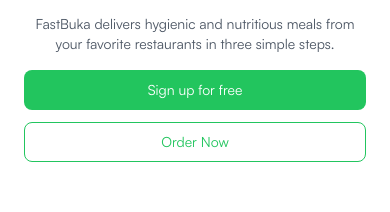
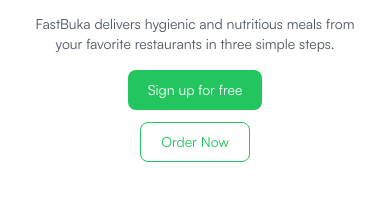
Before and after one commit to fastbuka/www.fastbuka.com, a Next.js app: page / in a window 390 px wide. Shown: the part 193-405 px from the top of the page. Built offline with nearby package versions, Linux system fonts and the light colour scheme.

Commit message:
More Links made on the Landing Page

```diff
--- a/src/components/Hero.tsx
+++ b/src/components/Hero.tsx
@@ -3,6 +3,7 @@
 import { useEffect, useState } from "react";
 import Image from "next/image";
 import { Button } from "@/components/ui/button";
+import Link from "next/link";
 
 export default function Hero() {
   const [showFoodImage, setShowFoodImage] = useState(true);
@@ -30,8 +31,12 @@
             FastBuka delivers hygienic and nutritious meals from your favorite restaurants in three simple steps.
           </p>
           <div className="flex flex-col sm:flex-row space-y-3 sm:space-y-0 sm:space-x-3 md:space-x-4 justify-center">
-            <Button className="bg-green-500 text-white px-5 sm:px-6 md:px-7 py-3 md:py-4 rounded-lg text-sm sm:text-base">Sign up for free</Button>
-            <Button className="bg-transparent border border-green-500 text-green-500 px-5 sm:px-6 md:px-7 py-3 md:py-4 rounded-lg text-sm sm:text-base">Order Now</Button>
+            <Link href="/auth/register">
+              <Button className="bg-green-500 text-white px-5 sm:px-6 md:px-7 py-3 md:py-4 rounded-lg text-sm sm:text-base">Sign up for free</Button>
+            </Link>
+            <Link href="/menu">
+              <Button className="bg-transparent border border-green-500 text-green-500 px-5 sm:px-6 md:px-7 py-3 md:py-4 rounded-lg text-sm sm:text-base">Order Now</Button>
+            </Link>
           </div>
         </div>
       </div>
@@ -70,7 +75,9 @@
             <p className="text-base md:text-xl text-white">
               Craving a delicious meal but short on time? We&apos;ve got you covered with our fast and fresh delivery service. Place your order and enjoy hot, freshly-prepared dishes delivered right to your doorstep. Satisfaction guaranteed!
             </p>
-            <Button className="bg-white text-green-500 px-7 md:px-9 py-7 md:py-9 rounded-full text-base md:text-lg font-semibold w-[180px] md:w-[220px]">See menu</Button>
+            <Link href="/menu">
+              <Button className="bg-white text-green-500 px-7 md:px-9 py-7 md:py-9 rounded-full text-base md:text-lg font-semibold w-[180px] md:w-[220px]">See menu</Button>
+            </Link>
           </div>
         </div>
       </div>
--- a/src/components/LearnMore.tsx
+++ b/src/components/LearnMore.tsx
@@ -1,4 +1,5 @@
 import { Button } from "@/components/ui/button";
+import Link from "next/link";
 
 export default function LearnMore() {
   return (
@@ -10,9 +11,11 @@
           <h2 className="text-2xl md:text-3xl font-bold text-black">
             Want to learn more?
           </h2>
-          <Button className="bg-green-600 text-white px-6 py-3 rounded-full">
-            Learn more
-          </Button>
+          <Link href="/about">
+            <Button className="bg-green-600 text-white px-6 py-3 rounded-full">
+              Learn more
+            </Button>
+          </Link>
         </div>
 
         {/* Right Side: Description */}
```
